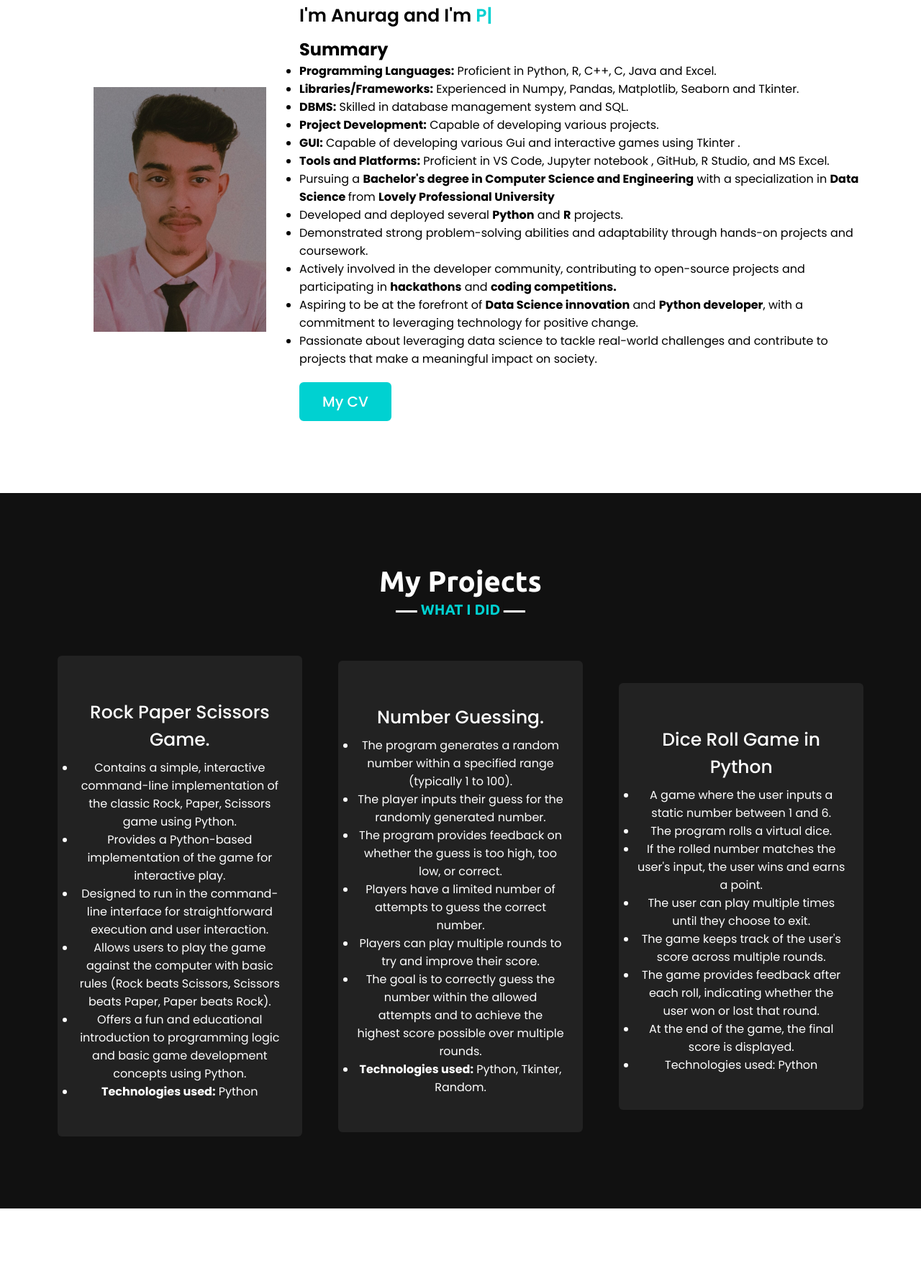
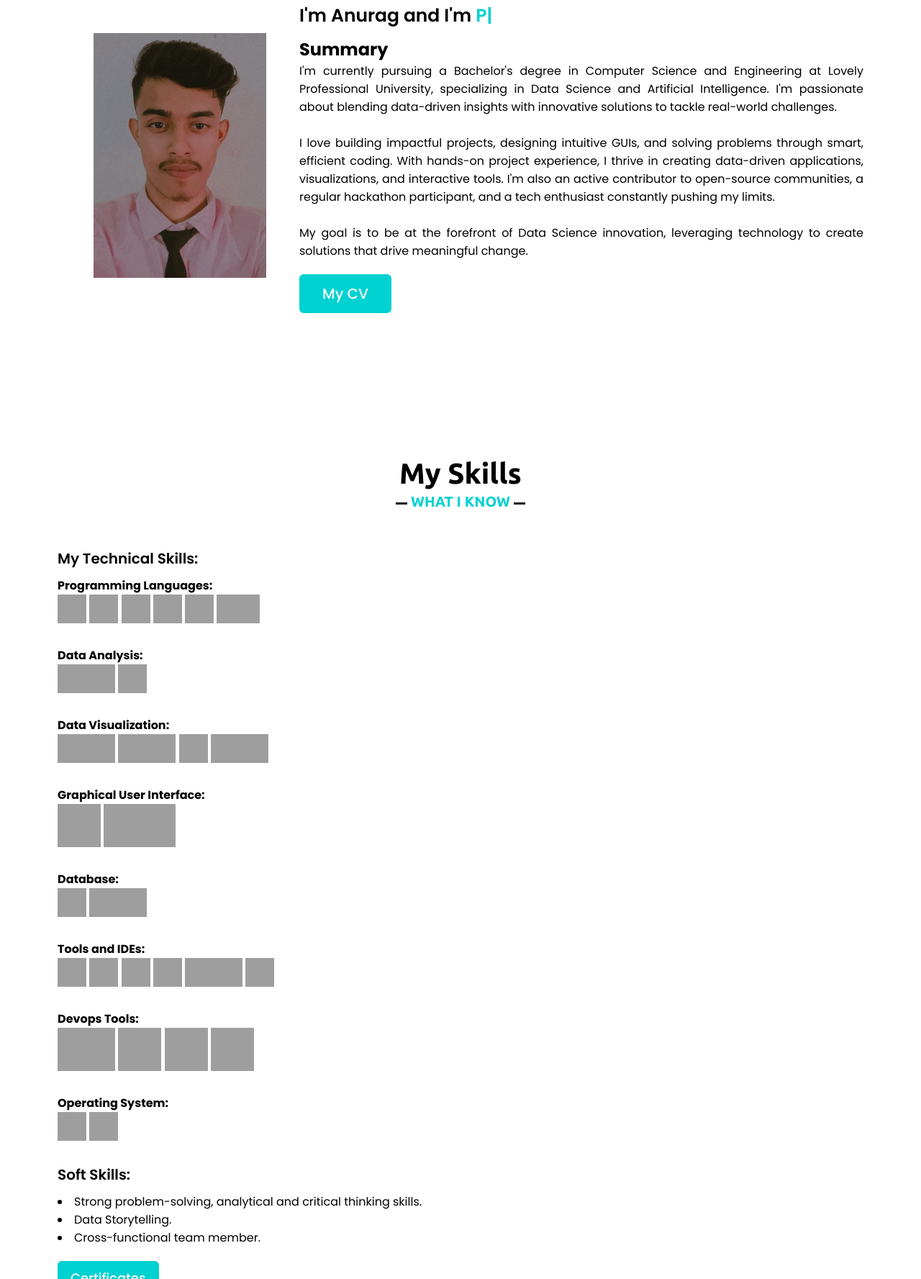
Before and after one commit to anuragchakravarty/anuragchakravarty.github.io, a plain HTML site: page index.html in a window 1280 px wide. Shown: the part 1023-2800 px from the top of the page at 72% size. Drawn offline with nearby package versions, Linux system fonts and the light colour scheme; grey boxes are pictures that could not be loaded.

Commit message:
Update index.html

```diff
--- a/index.html
+++ b/index.html
@@ -27,8 +27,8 @@
 				<ul class = "menu">
 					<li><a href = "#home" class = "menu-btn">Home</a></li>
 					<li><a href = "#about" class = "menu-btn">About</a></li>
+					<li><a href = "#skills" class = "menu-btn">Skills</a></li>
 					<li><a href = "#projects" class = "menu-btn">Projects</a></li>
-					<li><a href = "#skills" class = "menu-btn">Skills</a></li>
 					<li><a href = "#Education" class = "menu-btn">Education</a></li>
 					<li><a href = "#contact" class = "menu-btn">Contact</a></li>
 				</ul>
@@ -63,134 +63,155 @@
 
 						<h1 class="summary"> Summary </h1>
 
-						<p> <ul>
+						<p>
+							I'm currently pursuing a Bachelor's degree in Computer Science and Engineering at Lovely Professional University, specializing in Data Science and Artificial Intelligence. I'm passionate about blending data-driven insights with innovative solutions to tackle real-world challenges.
+							<br><br>
+							I love building impactful projects, designing intuitive GUIs, and solving problems through smart, efficient coding. With hands-on project experience, I thrive in creating data-driven applications, visualizations, and interactive tools. I'm also an active contributor to open-source communities, a regular hackathon participant, and a tech enthusiast constantly pushing my limits.
+							<br><br>
+							My goal is to be at the forefront of Data Science innovation, leveraging technology to create solutions that drive meaningful change.
+							</p>
 
-
-								  <li><strong>Programming Languages:</strong> Proficient in Python, R, C++, C, Java and Excel.</li>
-								  <li><strong>Libraries/Frameworks:</strong> Experienced in Numpy, Pandas, Matplotlib, Seaborn and Tkinter.</li>
-								  <li><strong>DBMS:</strong> Skilled in database management system and SQL.</li>
-								  <li><strong>Project Development:</strong> Capable of developing various projects.</li>
-								  <li><strong>GUI:</strong> Capable of developing various Gui and interactive games using Tkinter .</li>
-								  <li><strong>Tools and Platforms:</strong> Proficient in VS Code, Jupyter notebook , GitHub, R Studio, and MS Excel.</li>
-
-
-
-
-								  <li>Pursuing a <strong>Bachelor's degree in Computer Science and Engineering</strong> with a specialization in <strong>Data Science </strong>from <strong>Lovely Professional University</strong></li>
-								  <li>Developed and deployed several <strong>Python</strong> and <strong>R</strong> projects.</li>
-								  <li>Demonstrated strong problem-solving abilities and adaptability through hands-on projects and coursework.</li>
-								  <li>Actively involved in the developer community, contributing to open-source projects and participating in <strong>hackathons</strong> and <strong>coding competitions.</strong></li>
-
-
-
-
-
-								  <li>Aspiring to be at the forefront of <strong>Data Science innovation</strong> and <strong>Python developer</strong>, with a commitment to leveraging technology for positive change.</li>
-								  <li>Passionate about leveraging data science to tackle real-world challenges and contribute to projects that make a meaningful impact on society.</li>
-
-
-						</ul>
-			            </p>
 						<a href = "resume.pdf">My CV</a>
 					</div>
 				</div>
 			</div>
 		</section>
 
-		<!-- project section start -->
-		<section class = "projects" id = "projects">
-			<div class = "max-width">
-				<h2 class = "title">My Projects</h2>
-				<div class = "proj-content">
-					<div class = "card">
-						<div class = "box">
+		<!-- skills section start -->
+		<section class="skills" id="skills">
+			<div class="max-width">
+				<h2 class="title">My Skills</h2>
+				<div class="skills-content">
+					<div class="column left">
+						<div class="text"> My Technical Skills: </div>
+						<p>
+							<b>Programming Languages:</b><br>
+							<img src="https://upload.wikimedia.org/wikipedia/commons/thumb/c/c3/Python-logo-notext.svg/225px-Python-logo-notext.svg.png" alt="Python" width="40" height="40">
+							<img src="https://upload.wikimedia.org/wikipedia/commons/thumb/1/1b/R_logo.svg/330px-R_logo.svg.png" alt="R" width="40" height="40">
+							<img src="https://upload.wikimedia.org/wikipedia/en/thumb/3/30/Java_programming_language_logo.svg/182px-Java_programming_language_logo.svg.png" alt="Java" width="40" height="40">
+							<img src="https://upload.wikimedia.org/wikipedia/commons/thumb/1/18/ISO_C%2B%2B_Logo.svg/250px-ISO_C%2B%2B_Logo.svg.png" alt="C++" width="40" height="40">
+							<img src="https://upload.wikimedia.org/wikipedia/commons/thumb/1/18/C_Programming_Language.svg/1853px-C_Programming_Language.svg.png" alt="C" width="40" height="40">
+							<img src="https://miro.medium.com/v2/resize:fit:1400/0*Rhu1FRkUGZFAeGIy" alt="DSA" width="60" height="40">
 
-							<div class = "text"> Rock Paper Scissors Game.</div>
+							<br><br>
+
+							<b>Data Analysis:</b><br>
+							<img src="https://encrypted-tbn0.gstatic.com/images?q=tbn:ANd9GcRkqvby2Ecny3II1Fb3p9yo9cv4RbLsTx2WBQ&s" alt="Pandas" width="80" height="40">
+							<img src="https://encrypted-tbn0.gstatic.com/images?q=tbn:ANd9GcSaVUWnndes9Ym7bfBO5kn2s0QOuVaSJf5x_Q&s" alt="NumPy" width="40" height="40">
+							<br><br>
+
+							<b>Data Visualization:</b><br>
+							<img src="https://miro.medium.com/v2/resize:fit:1200/1*Kzb1TcQsx4F12t-qsU7knA.png" alt="Matplotlib" width="80" height="40">
+							<img src="https://encrypted-tbn0.gstatic.com/images?q=tbn:ANd9GcRw1-oC4gtSXSqISRSwdiEOaKYcSRmP5L0j2Q&s" alt="Seaborn" width="80" height="40">
+							<img src="https://upload.wikimedia.org/wikipedia/commons/thumb/3/34/Microsoft_Office_Excel_%282019%E2%80%93present%29.svg/330px-Microsoft_Office_Excel_%282019%E2%80%93present%29.svg.png" alt="MS Excel" width="40" height="40">
+							<img src="https://encrypted-tbn0.gstatic.com/images?q=tbn:ANd9GcSDA8o-B1aL6Mxg8qvIBfVdFj7g6HLpEEWZ4g&s" alt="Tableau" width="80" height="40">
+
+							<br><br>
+
+							<b>Graphical User Interface:</b><br>
+							<img src="https://i0.wp.com/iot4beginners.com/wp-content/uploads/2020/04/65dc5834-de21-4e2e-bd4d-5e0c3c6994dd.jpg?fit=375%2C422&ssl=1" alt="Tkinter" width="60" height="60">
+							<img src="https://encrypted-tbn0.gstatic.com/images?q=tbn:ANd9GcSM8kWLm4LnaVYLEF_d8OHYoWO3TnvikJaE-g&s" alt="Streamlit" width="100" height="60">
+							<br><br>
+
+							<b>Database:</b><br>
+							<img src="https://www.rogersoft.com/storage/attachments/1694676692.jpg" alt="SQL" width="40" height="40">
+							<img src="https://www.okoone.com/wp-content/uploads/2024/04/no-sql-logo.png" alt="NoSQL" width="80" height="40">
+							<br><br>
+
+							<b>Tools and IDEs:</b><br>
+							<img src="https://upload.wikimedia.org/wikipedia/commons/thumb/9/9a/Visual_Studio_Code_1.35_icon.svg/512px-Visual_Studio_Code_1.35_icon.svg.png?20210804221519" alt="VS Code" width="40" height="40">
+							<img src="https://encrypted-tbn0.gstatic.com/images?q=tbn:ANd9GcQSVwGQyiPpNJwiYuF8ivdO8kbwdN-D9c_JYg&s" alt="Jupyter Notebook" width="40" height="40">
+							<img src="https://yt3.googleusercontent.com/PKRBxhCiGa8Y0vPmHa1E2cdjpLhUq2Pl-gESwP7kk2plGgxLdsbjyTd9VjcJwBMiY0HQ8bvx5Q=s900-c-k-c0x00ffffff-no-rj" alt="GitHub" width="40" height="40">
+							<img src="https://upload.wikimedia.org/wikipedia/commons/thumb/9/9c/IntelliJ_IDEA_Icon.svg/800px-IntelliJ_IDEA_Icon.svg.png" alt="IntelliJ CE" width="40" height="40">
+							<img src="https://encrypted-tbn0.gstatic.com/images?q=tbn:ANd9GcRHqHNwwyKtjHlX1E5NSdOEi32K1feWQBvKISKcJ3KWIxhd3TvFRdVgL-KUnc29qhnjTk4&usqp=CAU" alt="R Studio" width="80" height="40">
+							<img src="https://images-eds-ssl.xboxlive.com/image?url=4rt9.lXDC4H_93laV1_eHM0OYfiFeMI2p9MWie0CvL99U4GA1gf6_kayTt_kBblFwHwo8BW8JXlqfnYxKPmmBQvgCTkr7JEQfCVbj.gkfqLTjLhm078TFCtORd88aeHRF9ONXOEKAKtlbgz4n36xekd3eR64Eiam8FD4pCJwM8Y-&format=source" alt="OBS Studio" width="40" height="40"><br><br>
+
+							<b>Devops Tools:</b><br>
+							<img src="https://media.istockphoto.com/id/1446020293/vector/devops-software-development-methodology-dev-ops-software-vector-stock-illustration.jpg?s=612x612&w=0&k=20&c=j-alUCHOeinAkdPjCP8NVTfOmCixlRIPeXvUm5ekNxQ=" alt="Devops" width="80" height="60">
+							<img src="https://pbs.twimg.com/profile_images/1816856437567406080/ByISu1ft_400x400.jpg" alt="Docker" width="60" height="60">
+							<img src="https://miro.medium.com/v2/resize:fit:400/0*7iKZS4Mi0nSboFRY.png" alt="Jenkins" width="60" height="60">
+							<img src="https://encrypted-tbn0.gstatic.com/images?q=tbn:ANd9GcQ7eOTub-DfX6pyyeyzBsPCHH2mAYPtVOp1Yw&s" alt="Kubernetes" width="60" height="60">
+
+							<br><br>
+
+							<b>Operating System:</b><br>
+							<img src="https://images.seeklogo.com/logo-png/28/2/microsoft-windows-logo-png_seeklogo-286999.png" alt="Windows" width="40" height="40">
+							<img src="https://cdn-icons-png.flaticon.com/512/2/2235.png" alt="MacOS" width="40" height="40">
+						</p>
+
+						<div class="vertical"><br>
+							<div class="text">Soft Skills:</div>
 							<p>
-							<ul>
-								<li>Contains a simple, interactive command-line implementation of the classic Rock, Paper, Scissors game using Python.</li>
-								<li>Provides a Python-based implementation of the game for interactive play.</li>
-								<li>Designed to run in the command-line interface for straightforward execution and user interaction.</li>
-								<li>Allows users to play the game against the computer with basic rules (Rock beats Scissors, Scissors beats Paper, Paper beats Rock).</li>
-								<li>Offers a fun and educational introduction to programming logic and basic game development concepts using Python.</li>
-								<li> <b>Technologies used:</b> Python</li>
-							</ul>
+								<li>Strong problem-solving, analytical and critical thinking skills.</li>
+								<li>Data Storytelling.</li>
+								<li>Cross-functional team member.</li>
 							</p>
+							<a href="acv.html">Certificates</a>
 						</div>
 					</div>
-					<div class = "card">
-						<div class = "box">
-
-							<div class = "text">Number Guessing. </div>
-							<p><ul>
-								<li>The program generates a random number within a specified range (typically 1 to 100).</li>
-                                <li>The player inputs their guess for the randomly generated number.</li>
-                                <li>The program provides feedback on whether the guess is too high, too low, or correct.</li>
-                                <li>Players have a limited number of attempts to guess the correct number.</li>
-                                <li>Players can play multiple rounds to try and improve their score.</li>
-                                <li>The goal is to correctly guess the number within the allowed attempts and to achieve the highest score possible over multiple rounds.</li>
-								<li><b>Technologies used:</b> Python, Tkinter, Random.</li>
-							</ul>
-						</p>
-						</div>
-					</div>
-					<div class = "card">
-						<div class = "box">
-
-							<div class = "text">Dice Roll Game in Python</div>
-							<p><ul>
-								<li>A game where the user inputs a static number between 1 and 6.</li>
-                                <li>The program rolls a virtual dice.</li>
-                                <li>If the rolled number matches the user's input, the user wins and earns a point.</li>
-                                <li>The user can play multiple times until they choose to exit.</li>
-                                <li>The game keeps track of the user's score across multiple rounds.</li>
-                                <li>The game provides feedback after each roll, indicating whether the user won or lost that round.</li>
-                                <li>At the end of the game, the final score is displayed.</li>
-                                <li>Technologies used: Python</li>
-							</ul>
-							</p>
-						</div>
-					</div>
-				</div>
 				</div>
 			</div>
 		</section>
 
-		<!-- skills section start -->
-		<section class = "skills" id = "skills">
-			<div class = "max-width">
-				<h2 class = "title">My Skills</h2>
-				<div class = "skills-content">
-					<div class = "column left">
-						<div class = "text"> My Technical Skills: </div>
-						<p>
-							<li><b>Programming Languages: </b> Python, R, Java, C++, C.</li>
-							<li><b>Data Analysis:</b> Pandas, NumPy. </li>
-							<li><b>Data Visualization:</b> Matplotlib, Seaborn, MS Excel.</li>
-							<li><b>Graphical User Interface:</b> Tkinter</li>
-                            <li><b>Database:</b> SQL, SQLite.</li>
-							<li><b>Tools and IDEs: </b>VS Code, Jupyter notebook , GitHub, IntelliJ CE, R Studio, and MS Excel.</li>
-							<li><b>Operating System: </b>Windows, MacOS .</li>
-						</p>
-
-						<div class = "vertical"><br>
-							<div class = "text">Personal Qualities:</div>
-							<p>
-								<li>Strong problem-solving, analytical and critical thinking skills.</li>
-								<li>Excellent attention to detail and Passionate about work.</li>
-								<li>Ethical Working Nature.</li>
-								<li>Ability to work independently and as part of a team.</li>
-								<li>Fast learner and open to new technologies.</li>
-								<li>Effective at prioritizing tasks, meeting deadlines and delivering high-quality work on time.</li>
-
-							</p>
-						<a href = "acv.html">Achievements</a>
+		<!-- project section start -->
+		<section class="projects" id="projects">
+			<div class="max-width">
+				<h2 class="title">My Projects</h2>
+				<div class="proj-content">
+					<!-- Project 1 -->
+					<div class="card">
+						<div class="box">
+							<img src="Rock-Paper_Scissors.jpeg" alt="Rock Paper Scissors Game" width="100%">
+							<div class="text">Rock Paper Scissors Game</div>
+							<p><b>A Python-based game implementing the classic Rock, Paper, Scissors with random moves.</b></p><br>
+							<p><b>Technologies Used: Python</b></p>
+							<br><br>
+							<button class="but1" onclick="window.open('https://github.com/anuragchakravarty/Codsoft/blob/main/Password_generator.ipynb', '_blank')">
+								<svg width="24" height="24" viewBox="0 0 24 24" fill="none" xmlns="http://www.w3.org/2000/svg">
+									<path d="M12 0.296997C5.37 0.296997 0 5.67 0 12.297C0 17.6 3.438 22.097 8.205 23.682C8.805 23.795 9.025 23.424 9.025 23.105C9.025 22.82 9.015 22.065 9.01 21.065C5.672 21.789 4.968 19.455 4.968 19.455C4.422 18.07 3.633 17.7 3.633 17.7C2.546 16.956 3.717 16.971 3.717 16.971C4.922 17.055 5.555 18.207 5.555 18.207C6.625 20.042 8.364 19.512 9.05 19.205C9.158 18.429 9.467 17.9 9.81 17.6C7.145 17.3 4.344 16.268 4.344 11.67C4.344 10.36 4.809 9.29 5.579 8.45C5.444 8.147 5.039 6.927 5.684 5.274C5.684 5.274 6.689 4.952 8.984 6.504C9.944 6.237 10.964 6.105 11.984 6.099C13.004 6.105 14.024 6.237 14.984 6.504C17.264 4.952 18.269 5.274 18.269 5.274C18.914 6.927 18.509 8.147 18.389 8.45C19.154 9.29 19.619 10.36 19.619 11.67C19.619 16.28 16.814 17.295 14.144 17.59C14.564 17.95 14.954 18.686 14.954 19.81C14.954 21.416 14.939 22.706 14.939 23.096C14.939 23.411 15.149 23.786 15.764 23.666C20.565 22.092 24 17.592 24 12.297C24 5.67 18.627 0.296997 12 0.296997Z" fill="white"></path>
+								</svg>
+								<p class="text">Repository Link</p>
+							</button>
+						</div>
 					</div>
 
+					<!-- Project 2 -->
+					<div class="card">
+						<div class="box">
+							<img src="Dashboard.png" alt="Real-Time Financial Dashboard with CI/CD" width="100%">
+							<div class="text">Real-Time Financial Dashboard with CI/CD</div>
+							<p><b>A dynamic financial dashboard built with Python and Streamlit, deployed with CI/CD pipelines using Docker, Jenkins, and GitHub.</b></p><br>
+							<p><b>Technologies Used: Stremlit | Docker | Jenkins | Github</b></p><br>
+							<button class="but1" onclick="window.open('https://github.com/anuragchakravarty', '_blank')">
+								<svg width="24" height="24" viewBox="0 0 24 24" fill="none" xmlns="http://www.w3.org/2000/svg">
+									<path d="M12 0.296997C5.37 0.296997 0 5.67 0 12.297C0 17.6 3.438 22.097 8.205 23.682C8.805 23.795 9.025 23.424 9.025 23.105C9.025 22.82 9.015 22.065 9.01 21.065C5.672 21.789 4.968 19.455 4.968 19.455C4.422 18.07 3.633 17.7 3.633 17.7C2.546 16.956 3.717 16.971 3.717 16.971C4.922 17.055 5.555 18.207 5.555 18.207C6.625 20.042 8.364 19.512 9.05 19.205C9.158 18.429 9.467 17.9 9.81 17.6C7.145 17.3 4.344 16.268 4.344 11.67C4.344 10.36 4.809 9.29 5.579 8.45C5.444 8.147 5.039 6.927 5.684 5.274C5.684 5.274 6.689 4.952 8.984 6.504C9.944 6.237 10.964 6.105 11.984 6.099C13.004 6.105 14.024 6.237 14.984 6.504C17.264 4.952 18.269 5.274 18.269 5.274C18.914 6.927 18.509 8.147 18.389 8.45C19.154 9.29 19.619 10.36 19.619 11.67C19.619 16.28 16.814 17.295 14.144 17.59C14.564 17.95 14.954 18.686 14.954 19.81C14.954 21.416 14.939 22.706 14.939 23.096C14.939 23.411 15.149 23.786 15.764 23.666C20.565 22.092 24 17.592 24 12.297C24 5.67 18.627 0.296997 12 0.296997Z" fill="white"></path>
+								</svg>
+								<p class="text">Repository Link</p>
+							</button>
+						</div>
+					</div>
+
+					<!-- Project 3 -->
+					<div class="card">
+						<div class="box">
+							<img src="Password-Generator.jpeg" alt="Password-Generator" width="100%">
+							<div class="text">Password-Generator application in Python</div>
+							<p><b>A Python-based application that generates secure, random passwords with customizable options.</b></p><br>
+							<p><b>Technologies Used: Python</b></p><br><br>
+							<button class="but1" onclick="window.open('https://github.com/anuragchakravarty/Codsoft/blob/main/Password_generator.ipynb', '_blank')">
+								<svg width="24" height="24" viewBox="0 0 24 24" fill="none" xmlns="http://www.w3.org/2000/svg">
+									<path d="M12 0.296997C5.37 0.296997 0 5.67 0 12.297C0 17.6 3.438 22.097 8.205 23.682C8.805 23.795 9.025 23.424 9.025 23.105C9.025 22.82 9.015 22.065 9.01 21.065C5.672 21.789 4.968 19.455 4.968 19.455C4.422 18.07 3.633 17.7 3.633 17.7C2.546 16.956 3.717 16.971 3.717 16.971C4.922 17.055 5.555 18.207 5.555 18.207C6.625 20.042 8.364 19.512 9.05 19.205C9.158 18.429 9.467 17.9 9.81 17.6C7.145 17.3 4.344 16.268 4.344 11.67C4.344 10.36 4.809 9.29 5.579 8.45C5.444 8.147 5.039 6.927 5.684 5.274C5.684 5.274 6.689 4.952 8.984 6.504C9.944 6.237 10.964 6.105 11.984 6.099C13.004 6.105 14.024 6.237 14.984 6.504C17.264 4.952 18.269 5.274 18.269 5.274C18.914 6.927 18.509 8.147 18.389 8.45C19.154 9.29 19.619 10.36 19.619 11.67C19.619 16.28 16.814 17.295 14.144 17.59C14.564 17.95 14.954 18.686 14.954 19.81C14.954 21.416 14.939 22.706 14.939 23.096C14.939 23.411 15.149 23.786 15.764 23.666C20.565 22.092 24 17.592 24 12.297C24 5.67 18.627 0.296997 12 0.296997Z" fill="white"></path>
+								</svg>
+								<p class="text">Repository Link</p>
+							</button>
+						</div>
 					</div>
 				</div>
 			</div>
 		</section>
+
+
+
 
 		<!-- Education section start -->
 		<section class = "Education" id = "Education">
@@ -200,21 +221,21 @@
 					<div class = "card">
 						<div class = "box">
 
-							<div class = "text">Sept 2022 - Present  <br> BTech <br> Lovely Professional University , Jalandhar , Punjab </div>
-							<!-- <p>CGPA - </p> -->
+							<div class = "text">Since Sep 2022  <br> Bachelor of Technology <br> LPU <br> Jalandhar , Punjab </div>
+							<p>CGPA - 6.14 </p>
 						</div>
 					</div>
 					<div class = "card">
 						<div class = "box">
 
-							<div class = "text">Aug 2019 - Sept 2021  <br> Intermediate  <br> Buddha Public School, Saharsa, Bihar </div>
+							<div class = "text">Aug 2019 - Sep 2021  <br> Intermediate  <br> Buddha Public School <br> Saharsa, Bihar </div>
 							<p>Percentage - 72%</p>
 						</div>
 					</div>
 					<div class = "card">
 						<div class = "box">
 
-							<div class = "text">April 2018 - May 2019 <br> Matriculation <br> Buddha Public School, Saharsa, Bihar  </div>
+							<div class = "text">Apr 2018 - May 2019 <br> Matriculation <br> Buddha Public School <br> Saharsa, Bihar  </div>
 							<p>Percentage - 89.2%</p>
 						</div>
 					</div>
```
